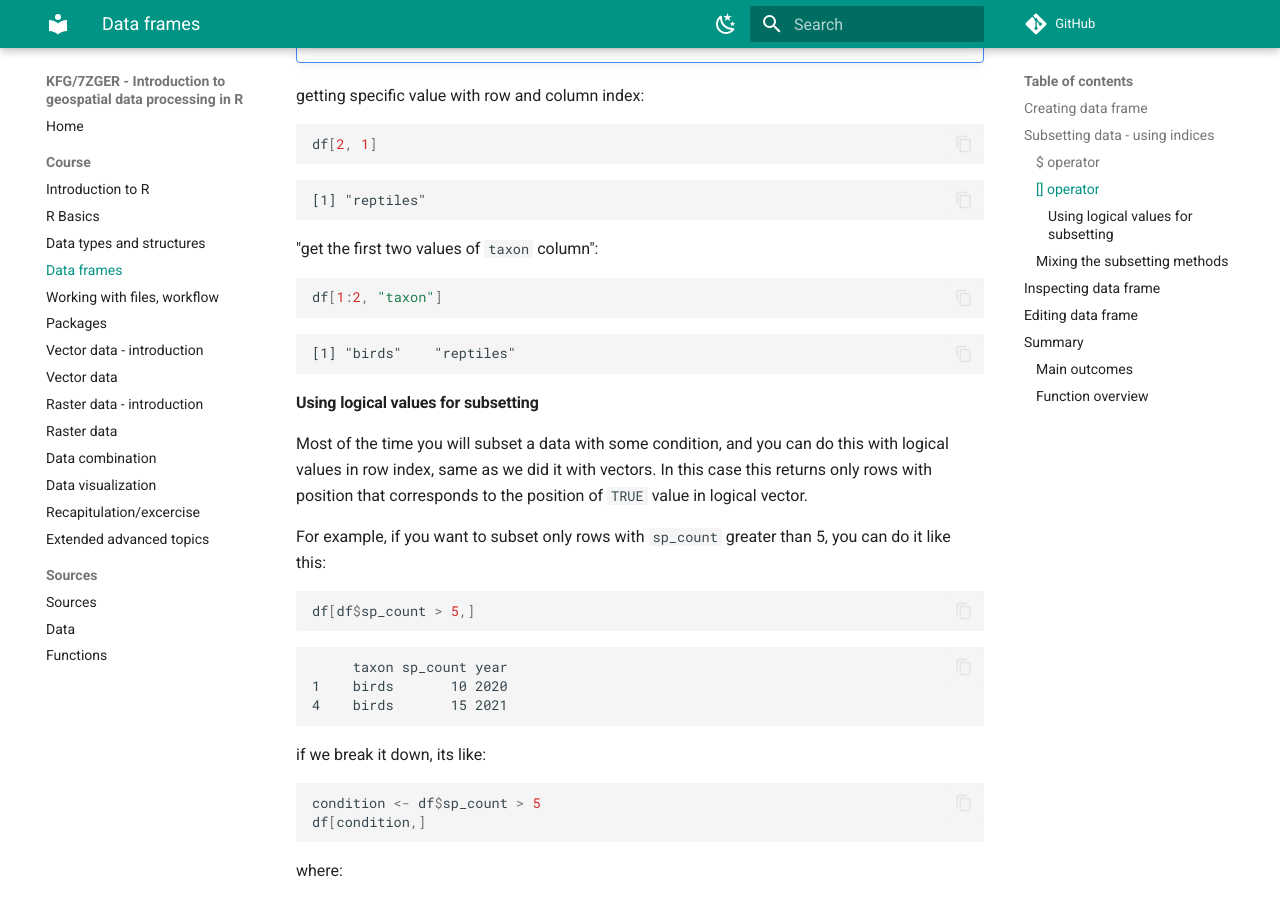
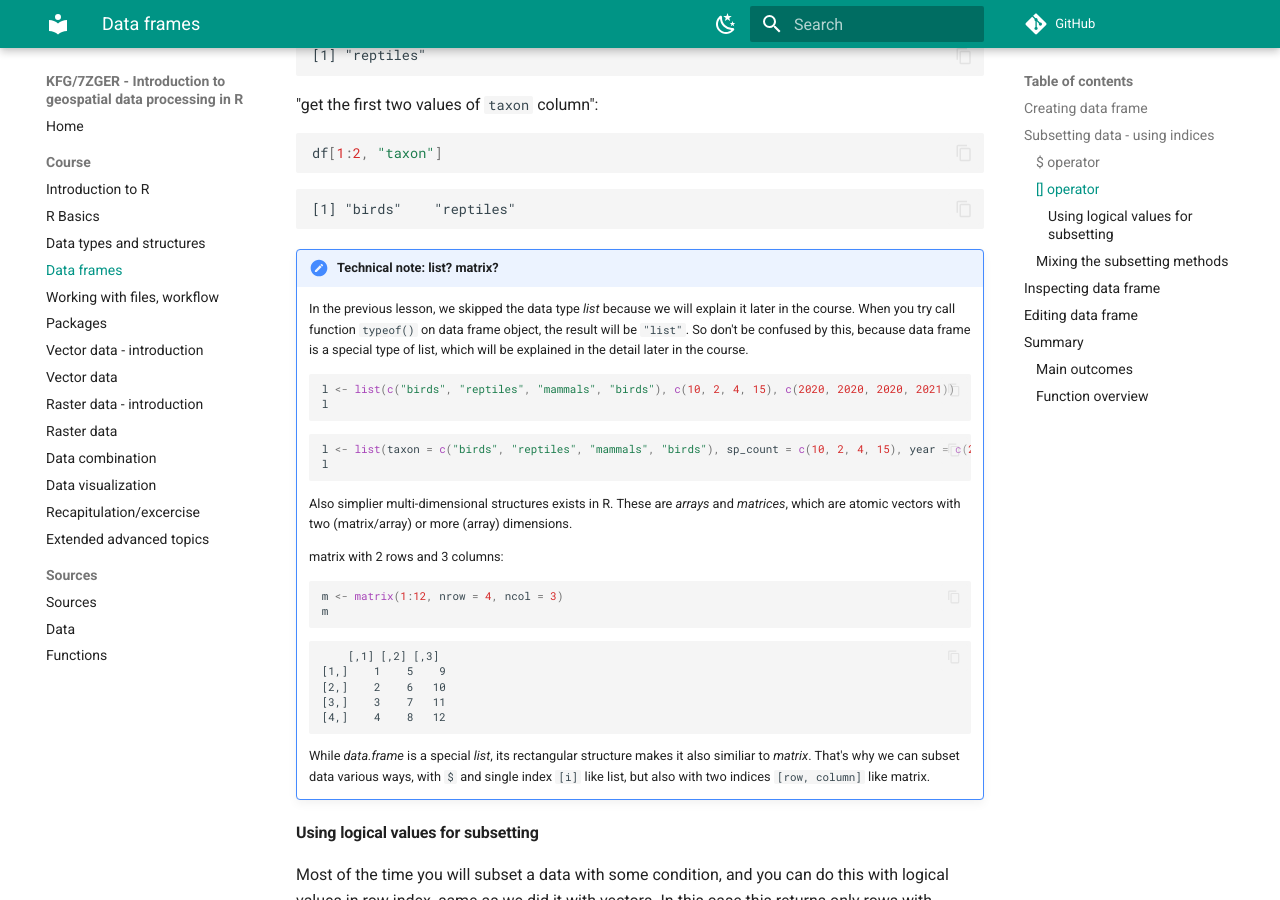
Before and after one commit to kalab-oto/7ZGER, an MkDocs documentation site: the page built from docs/df.md, in a window 1280 px wide and 900 px high, scrolled down 4205 px. Built offline with MkDocs 1.6.1 and Material for MkDocs 9.7.7, drawn with Linux system fonts in a browser that asks for light colours; comment, search, counter and statistics services are not loaded; some of the changed text lies outside the part shown.

Commit message:
add: techinal note list/matrix, inspection

````diff
--- a/docs/df.md
+++ b/docs/df.md
@@ -225,6 +223,39 @@
 list/matrix like?
     -->
 
+!!! note "Technical note: list? matrix?"
+
+    In the previous lesson, we skipped the data type *list* because we will explain it later in the course. When you try call function `typeof()` on data frame object, the result will be `"list"`. So don't be confused by this, because data frame is a special type of list, which will be explained in the detail later in the course.
+
+    ``` r
+    l <- list(c("birds", "reptiles", "mammals", "birds"), c(10, 2, 4, 15), c(2020, 2020, 2020, 2021))
+    l
+    ```
+    ``` r
+    l <- list(taxon = c("birds", "reptiles", "mammals", "birds"), sp_count = c(10, 2, 4, 15), year = c(2020, 2020, 2020, 2021))
+    l
+    ```
+
+    Also simplier multi-dimensional structures exists in R. These are *arrays* and *matrices*, which are atomic vectors with two (matrix/array) or more (array) dimensions.
+
+    matrix with 2 rows and 3 columns:
+
+    ``` r
+    m <- matrix(1:12, nrow = 4, ncol = 3)
+    m
+    ```
+
+    ```
+        [,1] [,2] [,3]
+    [1,]    1    5    9
+    [2,]    2    6   10
+    [3,]    3    7   11
+    [4,]    4    8   12
+    ```
+
+    While *data.frame* is a special *list*, its rectangular structure makes it also similiar to *matrix*. That's why we can subset data various ways, with `$` and single index `[i]` like list, but also with two indices `[row, column]` like matrix.
+
+
 
 #### Using logical values for subsetting
 Most of the time you will subset a data with some condition, and you can do this with logical values in row index, same as we did it with vectors. In this case this returns only rows with position that corresponds to the position of `TRUE` value in logical vector.
@@ -300,13 +331,84 @@
 [1] "birds"    "reptiles" "mammals"
 ```
 ## Inspecting data frame
-`str()`
-`summary()`
-`dim()`
-`nrow()`
-`ncol()`/`length()`
-`head()`
-`tail()`
+The most common function to inspect objects in R is `str()`, which shows the structure of the object. It gives information about the type of object (called *class*, not so important for now), number of rows and columns, and data type of each column.
+
+``` r
+str(df)
+```
+```
+'data.frame':   4 obs. of  3 variables:
+ $ taxon   : chr  "birds" "reptiles" "mammals" "birds"
+ $ sp_count: num  10 2 4 15
+ $ year    : num  2020 2020 2020 2021
+```
+
+!!! question
+    Try function `str()` on other objects
+
+
+Function `summary()` gives summary based on object nature. For data frame it gives summary statistics of each column.
+``` r
+summary(df)
+```
+```
+    taxon              sp_count          year
+ Length:4           Min.   : 2.00   Min.   :2020
+ Class :character   1st Qu.: 3.50   1st Qu.:2020
+ Mode  :character   Median : 7.00   Median :2020
+                    Mean   : 7.75   Mean   :2020
+                    3rd Qu.:11.25   3rd Qu.:2020
+                    Max.   :15.00   Max.   :2021
+```
+
+For quickly accessing dimensions of data frame, you can use functions`dim()`, `nrow()`, and `ncol()`/`length()`, which returns vectors with number of rows and columns, respectively:
+
+dimensions - rows and columns
+``` r
+dim(df)
+```
+```
+[1] 4 3
+```
+number of rows directly
+``` r
+nrow(df)
+```
+```
+[1] 4
+```
+number of columns directly
+``` r
+ncol(df)
+```
+```
+[1] 3
+```
+number of columns with `length()` (same as `ncol()`)
+``` r
+length(df)
+```
+```
+[1] 3
+```
+
+Also for larger data frames, you can use `head()` and `tail()` functions to show first and last rows of data frame, the default value is `6`, but number of rows can be specified with `n` (second) argument:
+
+first 6 rows of data frame, which is in our case all rows
+
+```r
+head(df)
+```
+
+first 2 rows of data frame
+```r
+head(df, n = 2)
+```
+
+last 2 rows of data frame
+```r
+tail(df, n = 2)
+```
 
 
 ## Editing data frame
@@ -349,44 +448,10 @@
 ### Function overview
 <!-- - `read.csv()` - read comma separated values (CSV) files -->
 - `data.frame()` - create a data frame
-<!-- - `str()` - show structure of object
+- `str()` - show structure of object
+- `summary()` - show summary statistics of each column
+- `dim()` - show dimensions of data frame
+- `nrow()` - show number of rows
+- `ncol()`/`length()` - show number of columns
 - `head()` - show first rows of data frame
 - `tail()` - show last rows of data frame
-- `summary()` - show summary statistics of each column -->
-
-
-<!--
-!!! note "Technical note: array and matrix"
-    Simplier multi-dimensional structures are arrays and matrices, which are atomic vectors with two (matrix/array) or more (array) dimensions. You can create them with `matrix()` and `array()` functions. We wont't use them much in this course.
-
-    matrix with 2 rows and 3 columns:
-    ``` r
-    m <- matrix(1:6, nrow = 2, ncol = 3)
-    m
-    ```
-
-    ```
-        [,1] [,2] [,3]
-    [1,]    1    3    5
-    [2,]    2    4    6
-    ```
-
-    array with 2 rows, 3 columns and 2 "layers":
-
-    ``` r
-    a <- array(1:12, dim = c(2,3,2))
-    a
-    ```
-    ```
-    , , 1
-
-        [,1] [,2] [,3]
-    [1,]    1    3    5
-    [2,]    2    4    6
-
-    , , 2
-
-        [,1] [,2] [,3]
-    [1,]    7    9   11
-    [2,]    8   10   12
-    ``` -->
````
Also changed, not shown: other parts of docs/df.md (+0 -5 lines).
